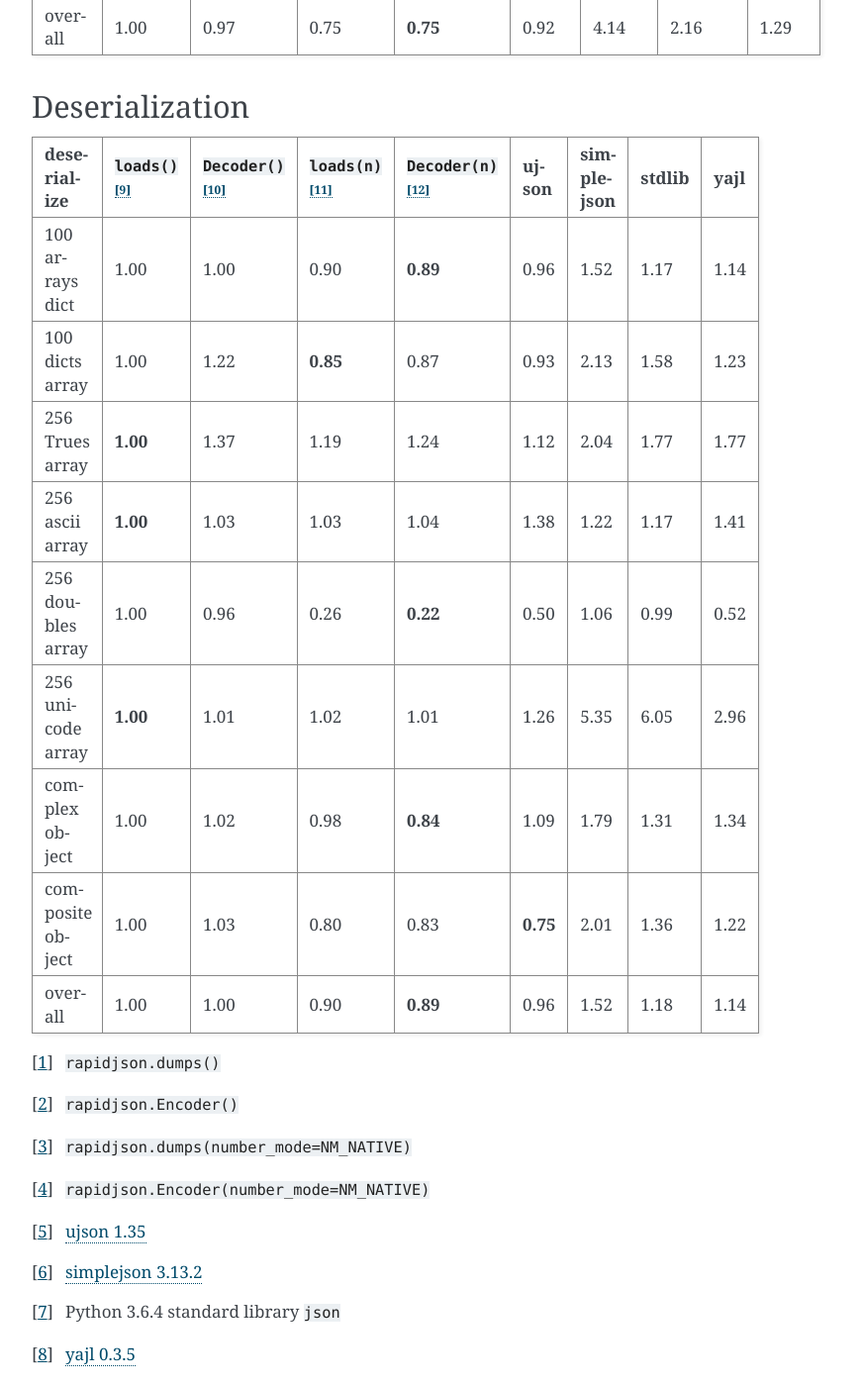
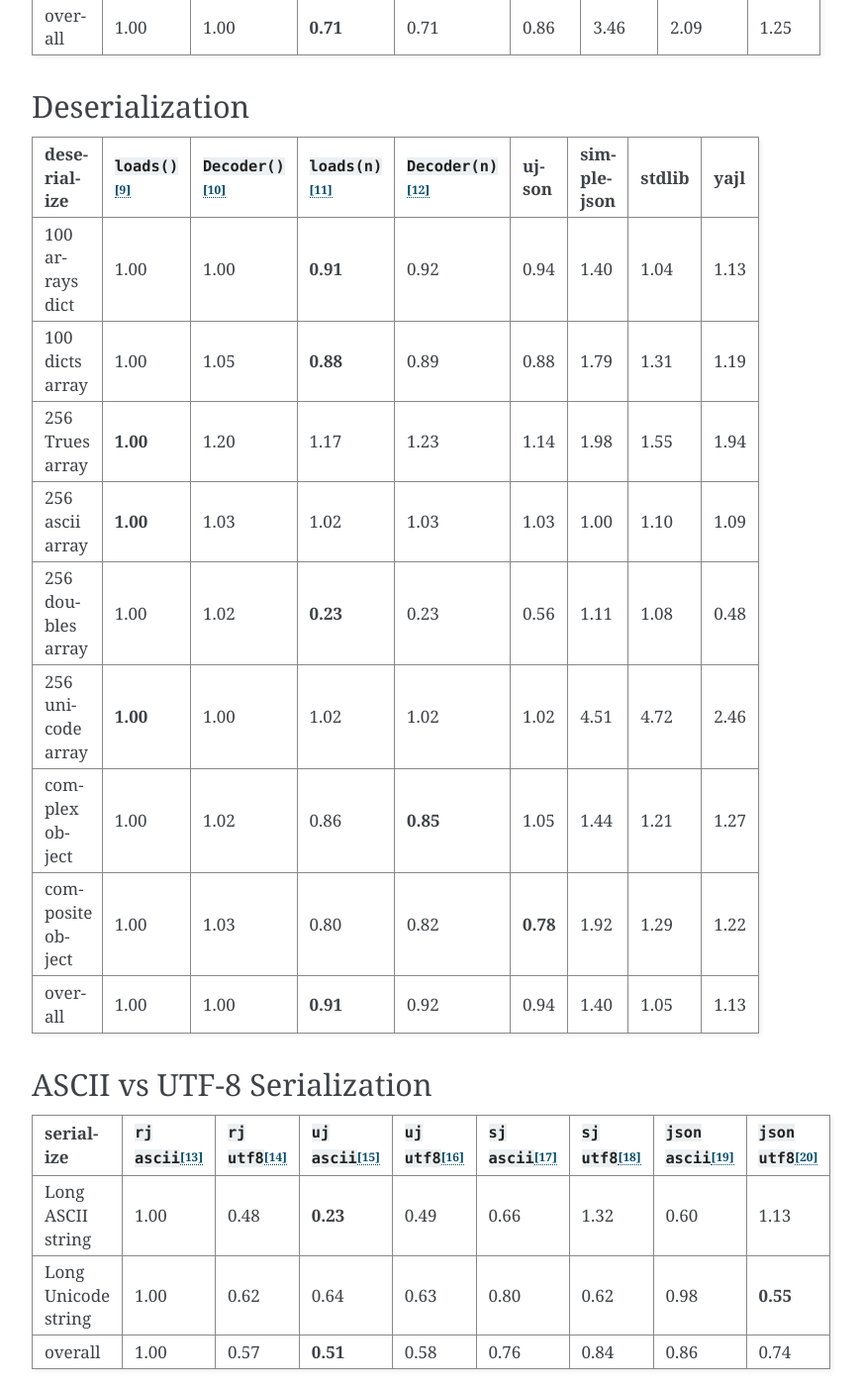
Before and after one commit to python-rapidjson/python-rapidjson, a Sphinx documentation site: the page built from docs/benchmarks.rst, in a window 1280 px wide and 1400 px high, scrolled down 1285 px. Shown: the whole window at 99% size, without its empty margins (388-1259 px from the left). Built offline with Sphinx 7.4.7, drawn with Linux system fonts in a browser that asks for light colours; some of the changed text lies outside the part shown.

Commit message:
Refresh the comparison tables, adding new "ASCII vs UTF-8" one

```diff
--- a/docs/benchmarks.rst
+++ b/docs/benchmarks.rst
@@ -28,23 +28,23 @@ Serialization
 +-----------------------+----------------------+----------------------+----------------------+----------------------+----------------------+----------------------+----------------------+----------------------+
 |       serialize       |  ``dumps()``\ [1]_   | ``Encoder()``\ [2]_  |  ``dumps(n)``\ [3]_  | ``Encoder(n)``\ [4]_ |     ujson\ [5]_      |   simplejson\ [6]_   |     stdlib\ [7]_     |      yajl\ [8]_      |
 +=======================+======================+======================+======================+======================+======================+======================+======================+======================+
-|    100 arrays dict    |         1.00         |         0.97         |         0.75         |       **0.75**       |         0.92         |         4.15         |         2.16         |         1.29         |
+|    100 arrays dict    |         1.00         |         1.00         |       **0.71**       |         0.71         |         0.86         |         3.47         |         2.09         |         1.25         |
 +-----------------------+----------------------+----------------------+----------------------+----------------------+----------------------+----------------------+----------------------+----------------------+
-|    100 dicts array    |         1.00         |         1.04         |         0.84         |       **0.82**       |         1.08         |         5.29         |         2.22         |         1.35         |
+|    100 dicts array    |         1.00         |         1.03         |         0.80         |       **0.75**       |         0.83         |         4.73         |         2.14         |         1.19         |
 +-----------------------+----------------------+----------------------+----------------------+----------------------+----------------------+----------------------+----------------------+----------------------+
-|    256 Trues array    |       **1.00**       |         1.17         |         1.21         |         1.22         |         1.50         |         2.93         |         2.25         |         1.32         |
+|    256 Trues array    |       **1.00**       |         1.09         |         1.18         |         1.07         |         1.37         |         2.88         |         2.44         |         1.29         |
 +-----------------------+----------------------+----------------------+----------------------+----------------------+----------------------+----------------------+----------------------+----------------------+
-|    256 ascii array    |         1.00         |         1.01         |         1.04         |         1.04         |       **0.52**       |         1.21         |         1.05         |         1.24         |
+|    256 ascii array    |         1.00         |         1.00         |         1.01         |         1.00         |       **0.48**       |         1.08         |         1.03         |         0.85         |
 +-----------------------+----------------------+----------------------+----------------------+----------------------+----------------------+----------------------+----------------------+----------------------+
-|   256 doubles array   |       **1.00**       |         1.02         |         1.12         |         1.02         |         6.94         |         7.90         |         8.26         |         4.02         |
+|   256 doubles array   |         1.00         |         1.00         |         1.01         |         1.00         |         1.22         |         1.12         |         0.98         |       **0.71**       |
 +-----------------------+----------------------+----------------------+----------------------+----------------------+----------------------+----------------------+----------------------+----------------------+
-|   256 unicode array   |         1.00         |         0.86         |         0.87         |         0.85         |         0.55         |         0.72         |         0.65         |       **0.52**       |
+|   256 unicode array   |         1.00         |         0.86         |         0.86         |         0.86         |         0.54         |         0.71         |         0.88         |       **0.51**       |
 +-----------------------+----------------------+----------------------+----------------------+----------------------+----------------------+----------------------+----------------------+----------------------+
-|    complex object     |         1.00         |         1.01         |       **0.85**       |         0.88         |         1.02         |         3.86         |         2.56         |         2.09         |
+|    complex object     |         1.00         |         1.00         |         0.92         |         0.91         |       **0.65**       |         2.19         |         1.56         |         1.28         |
 +-----------------------+----------------------+----------------------+----------------------+----------------------+----------------------+----------------------+----------------------+----------------------+
-|   composite object    |         1.00         |         1.02         |         0.73         |       **0.70**       |         0.87         |         2.79         |         1.83         |         1.88         |
+|   composite object    |         1.00         |         1.02         |         0.73         |       **0.70**       |         0.83         |         2.50         |         1.66         |         1.72         |
 +-----------------------+----------------------+----------------------+----------------------+----------------------+----------------------+----------------------+----------------------+----------------------+
-|        overall        |         1.00         |         0.97         |         0.75         |       **0.75**       |         0.92         |         4.14         |         2.16         |         1.29         |
+|        overall        |         1.00         |         1.00         |       **0.71**       |         0.71         |         0.86         |         3.46         |         2.09         |         1.25         |
 +-----------------------+----------------------+----------------------+----------------------+----------------------+----------------------+----------------------+----------------------+----------------------+
 
 
@@ -54,37 +54,59 @@ Deserialization
 +-----------------------+-----------------------+-----------------------+-----------------------+-----------------------+-----------------------+-----------------------+-----------------------+-----------------------+
 |      deserialize      |   ``loads()``\ [9]_   | ``Decoder()``\ [10]_  |  ``loads(n)``\ [11]_  | ``Decoder(n)``\ [12]_ |         ujson         |      simplejson       |        stdlib         |         yajl          |
 +=======================+=======================+=======================+=======================+=======================+=======================+=======================+=======================+=======================+
-|    100 arrays dict    |         1.00          |         1.00          |         0.90          |       **0.89**        |         0.96          |         1.52          |         1.17          |         1.14          |
+|    100 arrays dict    |         1.00          |         1.00          |       **0.91**        |         0.92          |         0.94          |         1.40          |         1.04          |         1.13          |
 +-----------------------+-----------------------+-----------------------+-----------------------+-----------------------+-----------------------+-----------------------+-----------------------+-----------------------+
-|    100 dicts array    |         1.00          |         1.22          |       **0.85**        |         0.87          |         0.93          |         2.13          |         1.58          |         1.23          |
+|    100 dicts array    |         1.00          |         1.05          |       **0.88**        |         0.89          |         0.88          |         1.79          |         1.31          |         1.19          |
 +-----------------------+-----------------------+-----------------------+-----------------------+-----------------------+-----------------------+-----------------------+-----------------------+-----------------------+
-|    256 Trues array    |       **1.00**        |         1.37          |         1.19          |         1.24          |         1.12          |         2.04          |         1.77          |         1.77          |
+|    256 Trues array    |       **1.00**        |         1.20          |         1.17          |         1.23          |         1.14          |         1.98          |         1.55          |         1.94          |
 +-----------------------+-----------------------+-----------------------+-----------------------+-----------------------+-----------------------+-----------------------+-----------------------+-----------------------+
-|    256 ascii array    |       **1.00**        |         1.03          |         1.03          |         1.04          |         1.38          |         1.22          |         1.17          |         1.41          |
+|    256 ascii array    |       **1.00**        |         1.03          |         1.02          |         1.03          |         1.03          |         1.00          |         1.10          |         1.09          |
 +-----------------------+-----------------------+-----------------------+-----------------------+-----------------------+-----------------------+-----------------------+-----------------------+-----------------------+
-|   256 doubles array   |         1.00          |         0.96          |         0.26          |       **0.22**        |         0.50          |         1.06          |         0.99          |         0.52          |
+|   256 doubles array   |         1.00          |         1.02          |       **0.23**        |         0.23          |         0.56          |         1.11          |         1.08          |         0.48          |
 +-----------------------+-----------------------+-----------------------+-----------------------+-----------------------+-----------------------+-----------------------+-----------------------+-----------------------+
-|   256 unicode array   |       **1.00**        |         1.01          |         1.02          |         1.01          |         1.26          |         5.35          |         6.05          |         2.96          |
+|   256 unicode array   |       **1.00**        |         1.00          |         1.02          |         1.02          |         1.02          |         4.51          |         4.72          |         2.46          |
 +-----------------------+-----------------------+-----------------------+-----------------------+-----------------------+-----------------------+-----------------------+-----------------------+-----------------------+
-|    complex object     |         1.00          |         1.02          |         0.98          |       **0.84**        |         1.09          |         1.79          |         1.31          |         1.34          |
+|    complex object     |         1.00          |         1.02          |         0.86          |       **0.85**        |         1.05          |         1.44          |         1.21          |         1.27          |
 +-----------------------+-----------------------+-----------------------+-----------------------+-----------------------+-----------------------+-----------------------+-----------------------+-----------------------+
-|   composite object    |         1.00          |         1.03          |         0.80          |         0.83          |       **0.75**        |         2.01          |         1.36          |         1.22          |
+|   composite object    |         1.00          |         1.03          |         0.80          |         0.82          |       **0.78**        |         1.92          |         1.29          |         1.22          |
 +-----------------------+-----------------------+-----------------------+-----------------------+-----------------------+-----------------------+-----------------------+-----------------------+-----------------------+
-|        overall        |         1.00          |         1.00          |         0.90          |       **0.89**        |         0.96          |         1.52          |         1.18          |         1.14          |
+|        overall        |         1.00          |         1.00          |       **0.91**        |         0.92          |         0.94          |         1.40          |         1.05          |         1.13          |
 +-----------------------+-----------------------+-----------------------+-----------------------+-----------------------+-----------------------+-----------------------+-----------------------+-----------------------+
+
+
+ASCII vs UTF-8 Serialization
+~~~~~~~~~~~~~~~~~~~~~~~~~~~~
+
++-------------------------+-----------------------+-----------------------+-----------------------+-----------------------+-----------------------+-----------------------+-----------------------+-----------------------+
+|        serialize        |  ``rj ascii``\ [13]_  |  ``rj utf8``\ [14]_   |  ``uj ascii``\ [15]_  |  ``uj utf8``\ [16]_   |  ``sj ascii``\ [17]_  |  ``sj utf8``\ [18]_   | ``json ascii``\ [19]_ | ``json utf8``\ [20]_  |
++=========================+=======================+=======================+=======================+=======================+=======================+=======================+=======================+=======================+
+|    Long ASCII string    |         1.00          |         0.48          |       **0.23**        |         0.49          |         0.66          |         1.32          |         0.60          |         1.13          |
++-------------------------+-----------------------+-----------------------+-----------------------+-----------------------+-----------------------+-----------------------+-----------------------+-----------------------+
+|   Long Unicode string   |         1.00          |         0.62          |         0.64          |         0.63          |         0.80          |         0.62          |         0.98          |       **0.55**        |
++-------------------------+-----------------------+-----------------------+-----------------------+-----------------------+-----------------------+-----------------------+-----------------------+-----------------------+
+|         overall         |         1.00          |         0.57          |       **0.51**        |         0.58          |         0.76          |         0.84          |         0.86          |         0.74          |
++-------------------------+-----------------------+-----------------------+-----------------------+-----------------------+-----------------------+-----------------------+-----------------------+-----------------------+
 
 .. [1] ``rapidjson.dumps()``
 .. [2] ``rapidjson.Encoder()``
 .. [3] ``rapidjson.dumps(number_mode=NM_NATIVE)``
 .. [4] ``rapidjson.Encoder(number_mode=NM_NATIVE)``
-.. [5] `ujson 1.35 <https://pypi.python.org/pypi/ujson/1.35>`__
-.. [6] `simplejson 3.13.2 <https://pypi.python.org/pypi/simplejson/3.13.2>`__
-.. [7] Python 3.6.4 standard library ``json``
-.. [8] `yajl 0.3.5 <https://pypi.python.org/pypi/yajl/0.3.5>`__
+.. [5] `ujson 1.35 <https://pypi.org/pypi/ujson/1.35>`__
+.. [6] `simplejson 3.13.2 <https://pypi.org/pypi/simplejson/3.13.2>`__
+.. [7] Python 3.6.5 standard library ``json``
+.. [8] `yajl 0.3.5 <https://pypi.org/pypi/yajl/0.3.5>`__
 .. [9] ``rapidjson.loads()``
 .. [10] ``rapidjson.Decoder()``
 .. [11] ``rapidjson.loads(number_mode=NM_NATIVE)``
 .. [12] ``rapidjson.Decoder(number_mode=NM_NATIVE)``
+.. [13] ``rapidjson.dumps(ensure_ascii=True)``
+.. [14] ``rapidjson.dumps(ensure_ascii=False)``
+.. [15] ``ujson.dumps(ensure_ascii=True)``
+.. [16] ``ujson.dumps(ensure_ascii=False)``
+.. [17] ``simplejson.dumps(ensure_ascii=True)``
+.. [18] ``simplejson.dumps(ensure_ascii=False)``
+.. [19] ``stdlib json.dumps(ensure_ascii=True)``
+.. [20] ``stdlib json.dumps(ensure_ascii=False)``
 
 
 DIY
```
